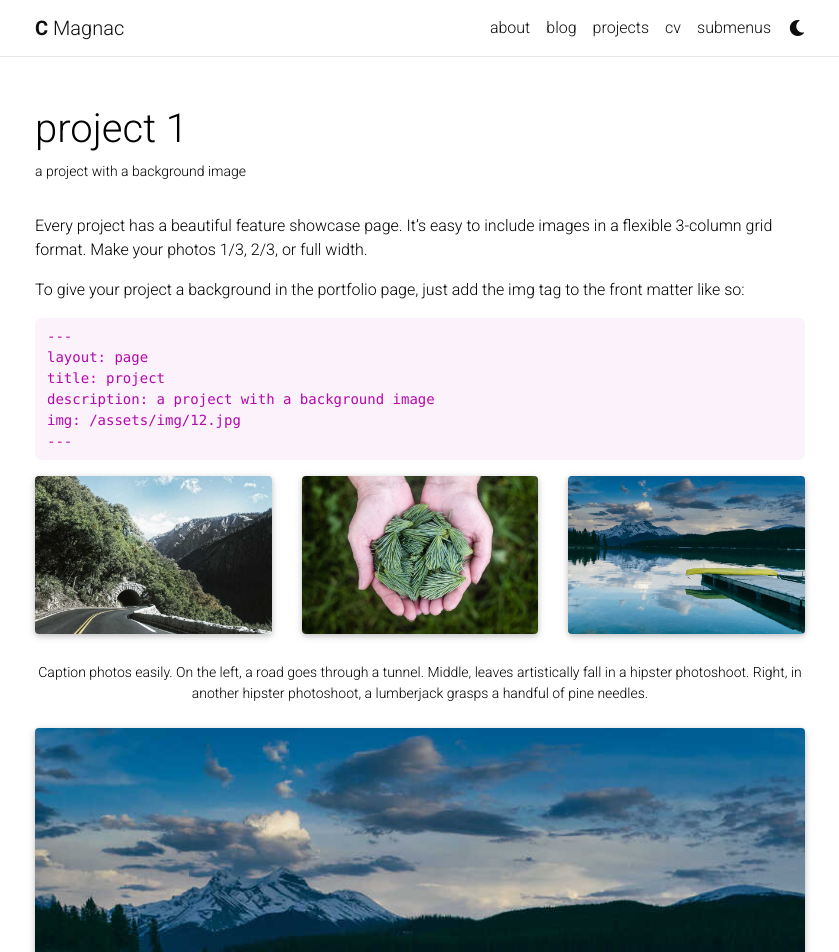
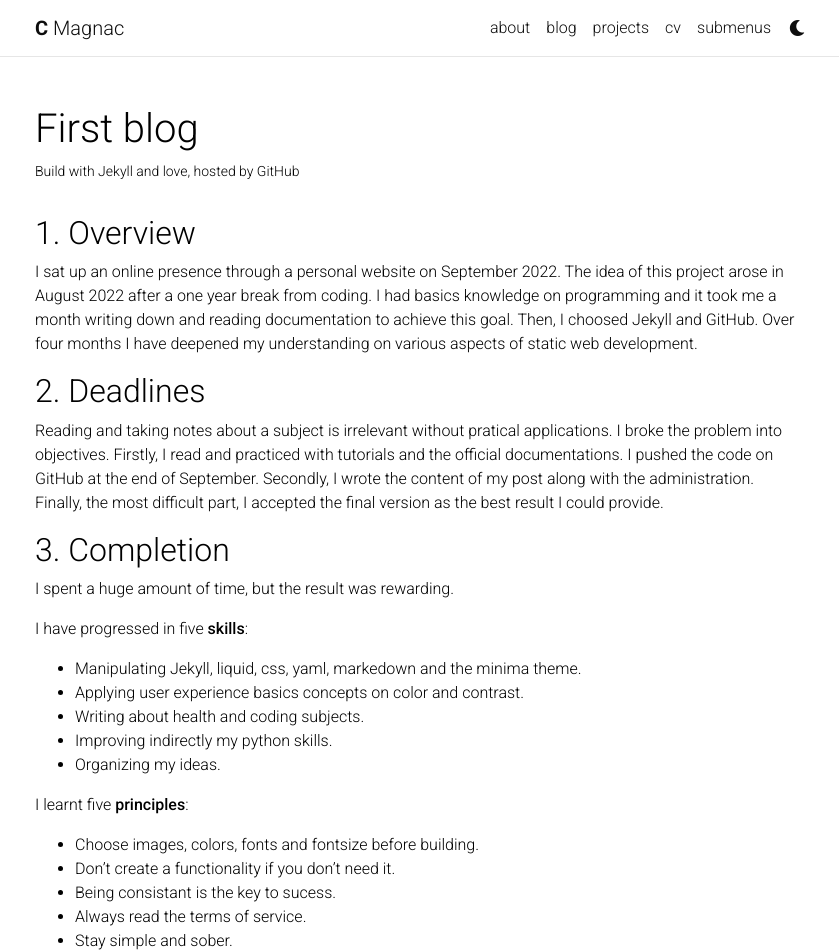
Before and after one commit to CMagnac/cmagnac.github.io, a Jekyll site: the page built from _projects/1_project.md, in a window 1280 px wide and 1400 px high. Shown: the top 952 px of the window, without its empty margins (220-1059 px from the left). Built offline with Jekyll 4.4.1, drawn with Linux system fonts in a browser that asks for light colours; full-size pictures stand in for the smaller copies a plugin makes; comment, search, counter and statistics services are not loaded; a style sheet for code colours, icons or effects is not loaded; some of the changed text lies outside the part shown.

Commit message:
Add project post

````diff
--- a/_projects/1_project.md
+++ b/_projects/1_project.md
@@ -1,80 +1,88 @@
 ---
 layout: page
-title: project 1
-description: a project with a background image
-img: assets/img/12.jpg
+title: First blog
+description: Build with Jekyll and love, hosted by GitHub
+img: assets/img/project_1.png
 importance: 1
 category: work
 ---
 
-Every project has a beautiful feature showcase page.
-It's easy to include images in a flexible 3-column grid format.
-Make your photos 1/3, 2/3, or full width.
+## 1. Overview
 
-To give your project a background in the portfolio page, just add the img tag to the front matter like so:
+I sat up an online presence through a personal website on September 2022.
+The idea of this project arose in August 2022 after a one year break from coding.
+I had basics knowledge on programming and it took me a month writing down and reading documentation to achieve this goal. Then, I choosed Jekyll and GitHub.
+Over four months I have deepened my understanding on various aspects of static web development.
 
-    ---
-    layout: page
-    title: project
-    description: a project with a background image
-    img: /assets/img/12.jpg
-    ---
+## 2. Deadlines
+
+Reading and taking notes about a subject is irrelevant without pratical applications.
+I broke the problem into objectives.
+Firstly, I read and practiced with tutorials and the official documentations. I pushed the code on GitHub at the end of September.
+Secondly, I wrote the content of my post along with the administration.
+Finally, the most difficult part, I accepted the final version as the best result I could provide.
+
+## 3. Completion
+
+I spent a huge amount of time, but the result was rewarding.
+
+I have progressed in five **skills**:
+
+* Manipulating Jekyll, liquid, css, yaml, markedown and the minima theme.
+* Applying user experience basics concepts on color and contrast.
+* Writing about health and coding subjects.
+* Improving indirectly my python skills.
+* Organizing my ideas.
+
+I learnt five **principles**:
+
+* Choose images, colors, fonts and fontsize before building.
+* Don't create a functionality if you don't need it.
+* Being consistant is the key to sucess.
+* Always read the terms of service.
+* Stay simple and sober.
+
+I did five **mistakes**:
+
+* Even if I have increased my english writing style, I should have written in french.
+* I didn't plan enough and wasting so much times on insignificant concepts.
+* I took too much time trying to write blog posts with perfection.
+* I did to many tasks in a day, that's really a mess.
+* I put to much pressure on me.
+
+## 4. Screenshots
 
 <div class="row">
     <div class="col-sm mt-3 mt-md-0">
-        {% include figure.html path="assets/img/1.jpg" title="example image" class="img-fluid rounded z-depth-1" %}
+        {% include figure.html path="assets/img/1pro1.png" title="an example of a blog post main image" class="img-fluid rounded z-depth-1" zoomable=true %}
     </div>
     <div class="col-sm mt-3 mt-md-0">
-        {% include figure.html path="assets/img/3.jpg" title="example image" class="img-fluid rounded z-depth-1" %}
+        {% include figure.html path="assets/img/2pro1.png" title="a blog post repoduction of an article from Precrire newspaper" class="img-fluid rounded z-depth-1" zoomable=true %}
     </div>
     <div class="col-sm mt-3 mt-md-0">
-        {% include figure.html path="assets/img/5.jpg" title="example image" class="img-fluid rounded z-depth-1" %}
+        {% include figure.html path="assets/img/3pro1.png" title="an example of code and chart" class="img-fluid rounded z-depth-1" zoomable=true %}
     </div>
 </div>
 <div class="caption">
-    Caption photos easily. On the left, a road goes through a tunnel. Middle, leaves artistically fall in a hipster photoshoot. Right, in another hipster photoshoot, a lumberjack grasps a handful of pine needles.
+    On the right, a blog post introduction. In the middle, a reproduction of an article from Prescrire International newspaper. On the right side, an extract of code syntax highlighting and it graph.
 </div>
 <div class="row">
     <div class="col-sm mt-3 mt-md-0">
-        {% include figure.html path="assets/img/5.jpg" title="example image" class="img-fluid rounded z-depth-1" %}
+        {% include figure.html path="assets/img/4pro1.png" title="the home page of my first project" class="img-fluid rounded z-depth-1" %}
     </div>
 </div>
 <div class="caption">
-    This image can also have a caption. It's like magic.
+    The home page of my blog.
 </div>
 
-You can also put regular text between your rows of images.
-Say you wanted to write a little bit about your project before you posted the rest of the images.
-You describe how you toiled, sweated, *bled* for your project, and then... you reveal its glory in the next row of images.
+## 5. Technologies and tools
 
-
-<div class="row justify-content-sm-center">
-    <div class="col-sm-8 mt-3 mt-md-0">
-        {% include figure.html path="assets/img/6.jpg" title="example image" class="img-fluid rounded z-depth-1" %}
-    </div>
-    <div class="col-sm-4 mt-3 mt-md-0">
-        {% include figure.html path="assets/img/11.jpg" title="example image" class="img-fluid rounded z-depth-1" %}
-    </div>
-</div>
-<div class="caption">
-    You can also have artistically styled 2/3 + 1/3 images, like these.
-</div>
-
-
-The code is simple.
-Just wrap your images with `<div class="col-sm">` and place them inside `<div class="row">` (read more about the <a href="https://getbootstrap.com/docs/4.4/layout/grid/">Bootstrap Grid</a> system).
-To make images responsive, add `img-fluid` class to each; for rounded corners and shadows use `rounded` and `z-depth-1` classes.
-Here's the code for the last row of images above:
-
-{% raw %}
-```html
-<div class="row justify-content-sm-center">
-    <div class="col-sm-8 mt-3 mt-md-0">
-        {% include figure.html path="assets/img/6.jpg" title="example image" class="img-fluid rounded z-depth-1" %}
-    </div>
-    <div class="col-sm-4 mt-3 mt-md-0">
-        {% include figure.html path="assets/img/11.jpg" title="example image" class="img-fluid rounded z-depth-1" %}
-    </div>
-</div>
-```
-{% endraw %}
+* [The GitHub plateform](https://docs.github.com/fr) is not only an internet hosting service but also a gold mine of learning ressources.
+* [OpenclassRoom video tutorial on GitHub](https://openclassrooms.com/fr/courses/7162856-gerez-du-code-avec-git-et-github), the best french online courses, not so simple but pragmatic.
+* [Jekyll official Website](https://jekyllrb.com/) is a static site generator, a good way to express creativity and share ideas.
+* [Mike Dane youtube tutorials](https://www.youtube.com/@GiraffeAcademy/featured) are the best video tutorial to learn Jekyll, clear and effective.
+* [Freepik](https://www.freepik.com/), my favourite images provider. The choice of their free vector images is striking.
+* [A contrast color analyze](https://www.tpgi.com/color-contrast-checker/) is a usefull tool to provide a good colour visibility.
+* [Compressing your images](https://compressjpeg.com/) is one of the way to increase  site speed.
+* [I use a plagiat checker](https://smallseotools.com/fr/plagiarism-checker/) to avoid any redundancy on my blog posts.
+* [Center in css](http://howtocenterincss.com/) is a real pain.
````
